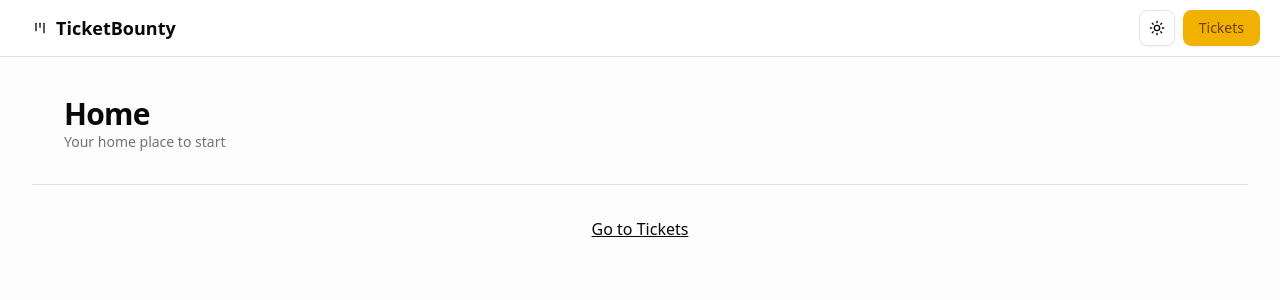
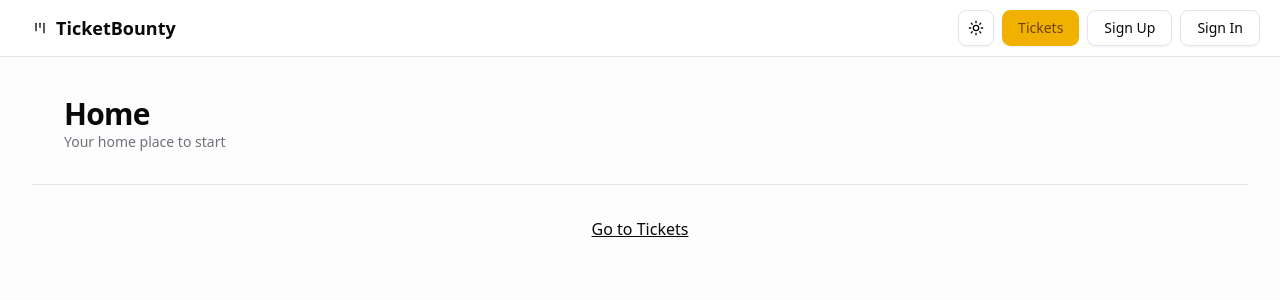
Before and after one commit to bedvinas/master-nextjs-project, a Next.js app: page / in a window 1280 px wide. Shown: the top 300 px of the page. Built offline with nearby package versions, Linux system fonts and the light colour scheme; no server answers.

Commit message:
auth paths and button links added

```diff
--- a/src/components/header.tsx
+++ b/src/components/header.tsx
@@ -1,10 +1,33 @@
 import { LucideKanban } from "lucide-react";
 import Link from "next/link";
-import { homePath, ticketsPath } from "@/paths";
+import { homePath, signInPath, signUpPath, ticketsPath } from "@/paths";
 import { ThemeSwitcher } from "./theme/theme-switcher";
 import { buttonVariants } from "./ui/button";
 
 const Header = () => {
+  const navItems = (
+    <>
+      <Link
+        href={ticketsPath()}
+        className={buttonVariants({ variant: "default" })}
+      >
+        Tickets
+      </Link>
+      <Link
+        href={signUpPath()}
+        className={buttonVariants({ variant: "outline" })}
+      >
+        Sign Up
+      </Link>
+      <Link
+        href={signInPath()}
+        className={buttonVariants({ variant: "outline" })}
+      >
+        Sign In
+      </Link>
+    </>
+  );
+
   return (
     <nav className="supports-backdrop-blur:bg-background/60 bg-background/95 backdrop-blur w-full fixed left-0 right-0 top-0 z-20 flex justify-between py-2.5 px-5 border-b">
       <div className="flex align-items gap-x-2">
@@ -18,12 +41,7 @@ const Header = () => {
       </div>
       <div className="flex align-items gap-x-2">
         <ThemeSwitcher />
-        <Link
-          href={ticketsPath()}
-          className={buttonVariants({ variant: "default" })}
-        >
-          Tickets
-        </Link>
+        {navItems}
       </div>
     </nav>
   );
--- a/src/paths.ts
+++ b/src/paths.ts
@@ -1,4 +1,9 @@
 export const homePath = () => "/";
+
 export const ticketsPath = () => "/tickets";
 export const ticketPath = (ticketId: string) => `/tickets/${ticketId}`;
 export const ticketEditPath = (ticketId: string) => `/tickets/${ticketId}/edit`;
+
+export const signUpPath = () => "/sign-up";
+export const signInPath = () => "/sign-in";
+export const passwordForgotPath = () => "/password-forgot";
```
